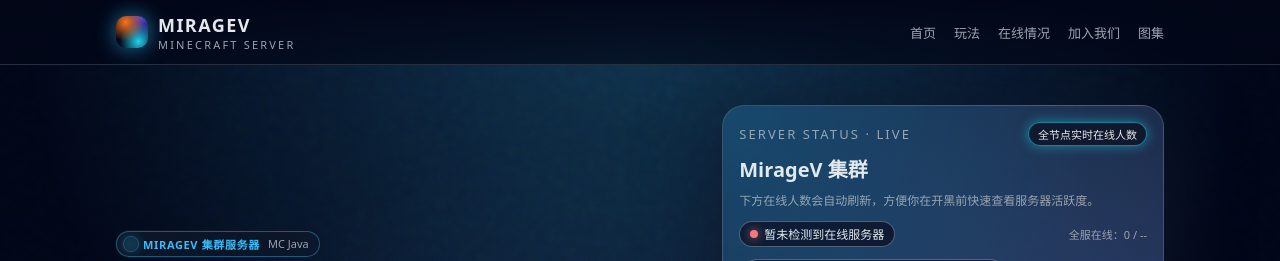
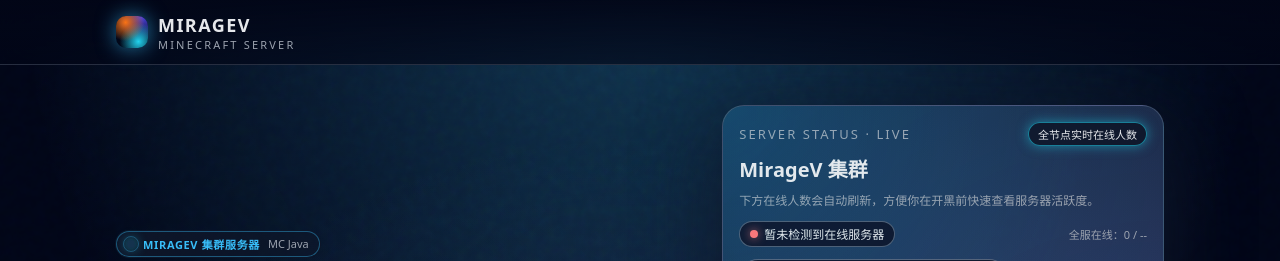
Before and after one commit to MirageV-MC/MirageV-MC.github.io, a plain HTML site: page index.html in a window 1280 px wide. Shown: the top 261 px of the page. Drawn offline with Linux system fonts and the light colour scheme; no server answers.

Commit message:
Update index.html

```diff
--- a/index.html
+++ b/index.html
@@ -734,15 +734,6 @@
         <div class="brand-sub">Minecraft Server</div>
       </div>
     </div>
-    <nav>
-      <ul>
-        <li><a href="#hero">首页</a></li>
-        <li><a href="#modes">玩法</a></li>
-        <li><a href="#status">在线情况</a></li>
-        <li><a href="#join">加入我们</a></li>
-        <li><a href="#gallery">图集</a></li>
-      </ul>
-    </nav>
   </div>
 </header>
 
```
